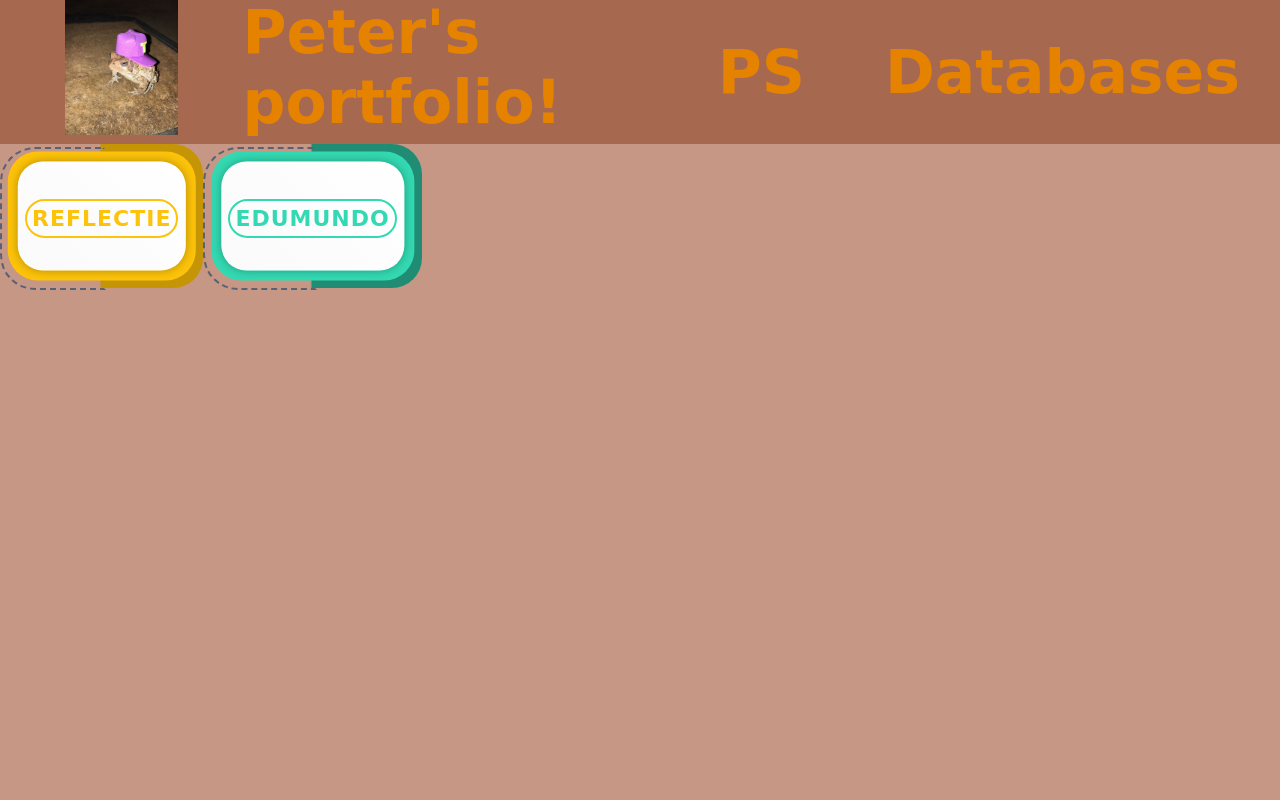
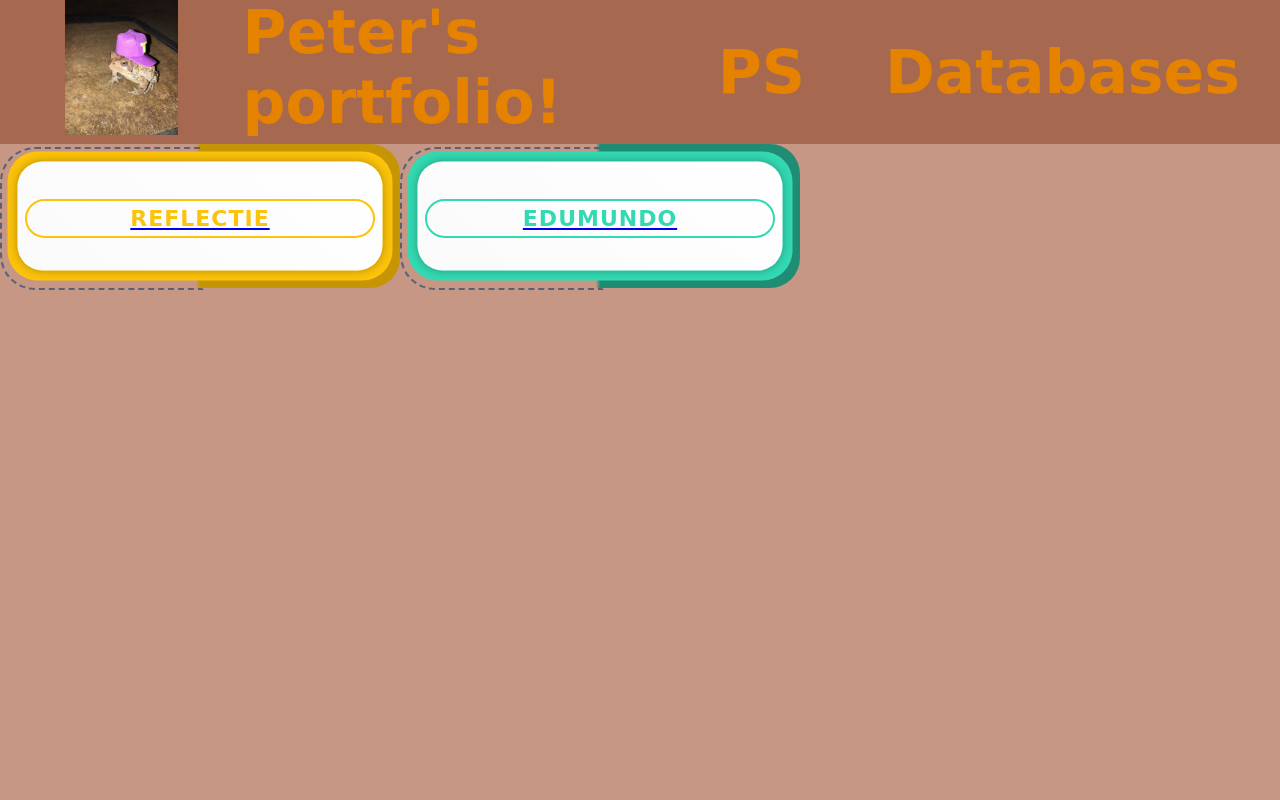
Before and after one commit to PJMoller/PJMoller.github.io, a PHP site: page /PS.html in a window 1280 px wide. Run offline with PHP 8.4, Linux system fonts and the light colour scheme.

Commit message:
divs in een <a>  gezet

```diff
--- a/CSS/style.css
+++ b/CSS/style.css
@@ -164,10 +164,9 @@ main p{
     --dark-color: #227093;
 }
 @media only screen and (max-width: 1199px){
-    .serviceBox{ margin: 0 0 40px; }
+    .serviceBox{ margin: 0 0 40px; }}
 
 .row{
-    display: flex;
-    flex-direction: row;
-    width: 500px;
+    width: 400px;
+    height: 400px;
 }
--- a/PS.html
+++ b/PS.html
@@ -23,6 +23,7 @@
     <main>
         <div class="container">
             <div class="row">
+                <a href=#>
                     <div class="col-md-3 col-sm-6">
                         <div class="serviceBox">
                             <div class="service-icon">
@@ -32,8 +33,10 @@
                             <p class="description"></p>
                         </div>
                     </div>
+                </a>
             </div>
             <div class="row">
+                <a href=#>
                     <div class="col-md-3 col-sm-6">
                         <div class="serviceBox green">
                             <div class="service-icon">
@@ -43,6 +46,7 @@
                             <p class="description"></p>
                         </div>
                     </div>
+                </a>
             </div>
         </div>
     </main>
```
Lines whose indentation alone changed are shown as unchanged.
